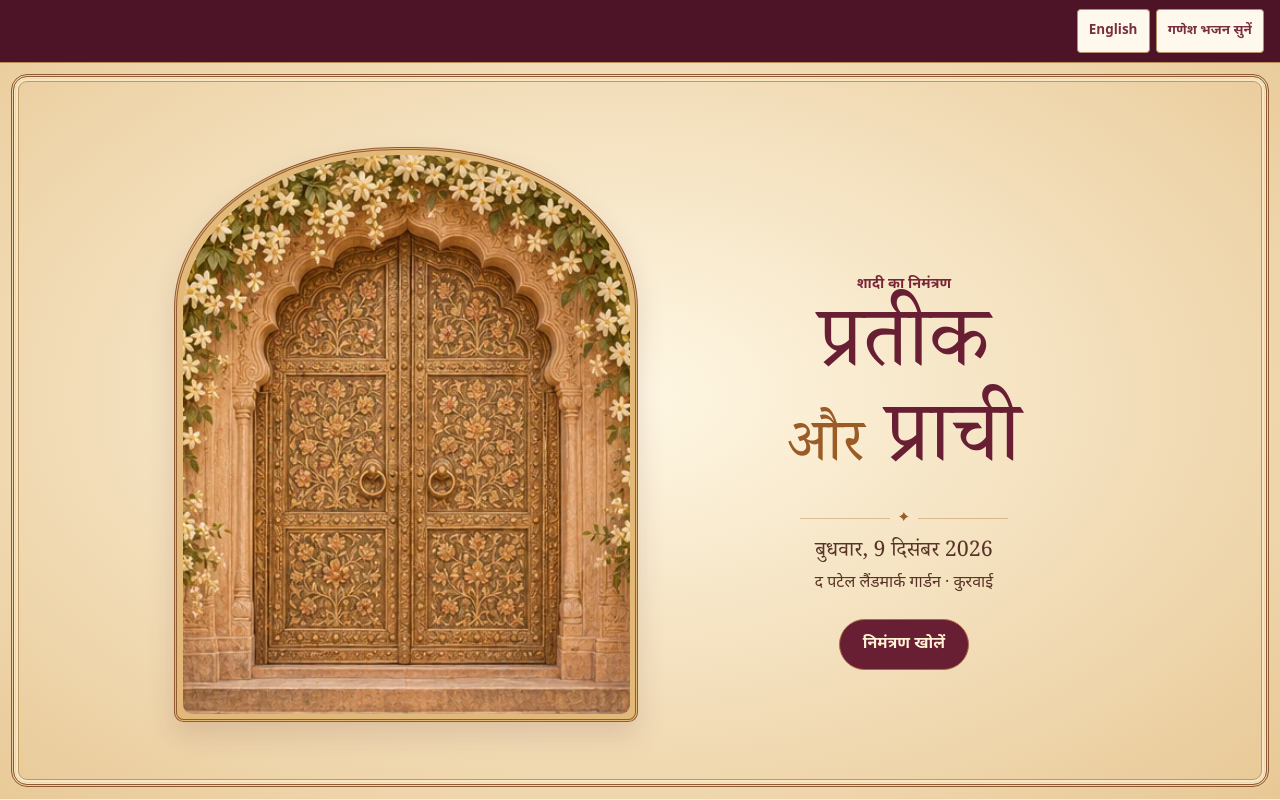
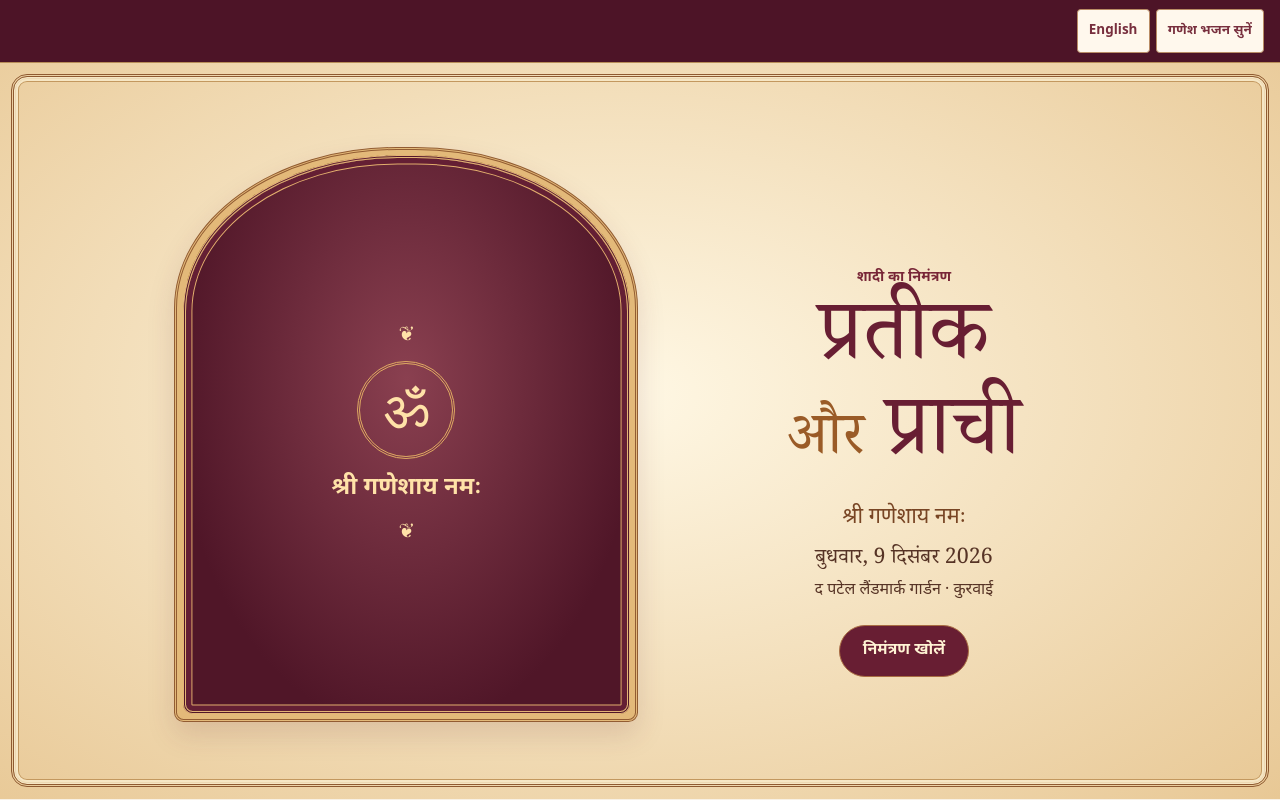
Before and after one commit to prateek-prachi-vivah/prateek-prachi-vivah.github.io, a plain HTML site: page prateek-prachi-vivah/index.html in a window 1280 px wide. Drawn offline with Linux system fonts and the light colour scheme.

Commit message:
Open a folded wedding invitation with a Ganesh invocation

```diff
--- a/prateek-prachi-vivah/index.html
+++ b/prateek-prachi-vivah/index.html
@@ -27,8 +27,8 @@
 
 <link rel="stylesheet" href="/styles.css">
 <link rel="stylesheet" href="/rajputana/theme.css">
-<link rel="stylesheet" href="/shubh-vivah/theme.css?v=31">
-<script type="module" src="/shubh-vivah/invite.js?v=31"></script>
+<link rel="stylesheet" href="/shubh-vivah/theme.css?v=32">
+<script type="module" src="/shubh-vivah/invite.js?v=32"></script>
 </head>
 <body>
 <nav class="invite-tools" aria-label="निमंत्रण की भाषा">
@@ -41,15 +41,24 @@
   <div class="cover-content">
     <figure class="opening-arch" aria-hidden="true">
       <img src="/shubh-vivah/photos/haveli-entrance.webp" alt="" width="768" height="512" fetchpriority="high" decoding="async">
+      <div class="invitation-leaf">
+        <div class="leaf-front" lang="sa">
+          <span class="leaf-ornament">❦</span>
+          <span class="leaf-seal">ॐ</span>
+          <strong>श्री गणेशाय नमः</strong>
+          <span class="leaf-ornament">❦</span>
+        </div>
+        <div class="leaf-back"></div>
+      </div>
     </figure>
     <div class="cover-copy">
       <p class="cover-kicker">शादी का निमंत्रण</p>
       <h2><span class="groom-name">प्रतीक</span> <i>और</i> <span class="bride-name">प्राची</span></h2>
-      <div class="cover-rule" aria-hidden="true">✦</div>
+      <p id="cover-invocation" class="cover-invocation" lang="sa">श्री गणेशाय नमः</p>
       <time datetime="2026-12-09">बुधवार, 9 दिसंबर 2026</time>
       <p class="cover-place">द पटेल लैंडमार्क गार्डन · कुरवाई</p>
     </div>
-    <button type="button" class="opening-button" id="cover-hint" aria-controls="welcome">निमंत्रण खोलें</button>
+    <button type="button" class="opening-button" id="cover-hint" aria-controls="welcome" aria-describedby="cover-invocation">निमंत्रण खोलें</button>
   </div>
 </header>
 <main>
--- a/shubh-vivah/invite.js
+++ b/shubh-vivah/invite.js
@@ -118,7 +118,7 @@ function openCover({ animate = true, focus = true } = {}) {
   if (animate && !motion.matches) {
     opening = true;
     root.classList.add('cover-opening');
-    setTimeout(finish, 640);
+    setTimeout(finish, 980);
   } else {
     finish();
   }
--- a/shubh-vivah/theme.css
+++ b/shubh-vivah/theme.css
@@ -580,27 +580,57 @@ footer { background: #4d1427; }
   background: #e3b979;
   box-shadow: 0 .8rem 1.7rem #672b3026;
 }
-.opening-arch::after {
-  content: "";
+.opening-arch { perspective: 70rem; }
+.cover-invocation {
+  color: #784524;
+  margin: .65rem 0;
+  font-size: clamp(.95rem, 3vw, 1.35rem);
+}
+.invitation-leaf {
   position: absolute;
   inset: .35rem;
   border-radius: inherit;
-  background:
-    repeating-linear-gradient(45deg, transparent 0 17px, #d8a454 17px 18px),
-    repeating-linear-gradient(-45deg, transparent 0 17px, #d8a454 17px 18px);
-  opacity: 0;
+  transform-origin: top center;
+  transform-style: preserve-3d;
   pointer-events: none;
+}
+.leaf-front, .leaf-back {
+  position: absolute;
+  inset: 0;
+  border-radius: inherit;
+  border: 3px double #e4b476;
+  backface-visibility: hidden;
+}
+.leaf-front {
+  display: grid;
+  align-content: center;
+  justify-items: center;
+  gap: clamp(.15rem, 1.25vw, .65rem);
+  background: radial-gradient(ellipse at 50% 40%, #8a4050, #501628 75%);
+  color: #ffe2a8;
+  box-shadow: inset 0 0 0 .34rem #641f34, inset 0 0 0 .4rem #e2ae6d;
+}
+.leaf-front strong { font-size: clamp(.92rem, 3vw, 1.5rem); }
+.leaf-seal {
+  display: grid;
+  place-items: center;
+  width: 1.8em;
+  aspect-ratio: 1;
+  border: 3px double #e0ab63;
+  border-radius: 50%;
+  font: 400 clamp(1.8rem, 5vw, 3.4rem)/1 serif;
+}
+.leaf-ornament { font-size: clamp(.75rem, 2vw, 1.2rem); }
+.leaf-back {
+  transform: rotateX(180deg);
+  background: repeating-linear-gradient(45deg,#f6e2ba 0 10px,#eed4a5 10px 11px);
 }
 .opening-button { background: #681e33; border-color: #a96c42; color: #fff3d4; }
 .opening-button:focus-visible { outline-color: #681e33; }
-.cover-opening .cover { animation: invitation-paper-reveal .64s ease-in-out both; }
-.cover-opening .opening-arch::after { animation: invitation-lattice .52s ease-out both; }
-@keyframes invitation-lattice {
-  0% { opacity: 0; }
-  30% { opacity: .61; }
-  100% { opacity: 0; }
-}
-@keyframes invitation-paper-reveal { 55% { opacity: 1; } to { opacity: 0; } }
+.cover-opening .cover { animation: invitation-paper-reveal .98s ease-in-out both; }
+.cover-opening .invitation-leaf { animation: unfold-invitation .82s cubic-bezier(.2,.64,.21,1) both; }
+@keyframes unfold-invitation { to { transform: rotateX(110deg); } }
+@keyframes invitation-paper-reveal { 72% { opacity: 1; } to { opacity: 0; } }
 .welcome-art figcaption {
   position: absolute;
   inset: 27% 16% auto;
@@ -618,5 +648,5 @@ footer { background: #4d1427; }
 .welcome-art figcaption time { font-size: clamp(.73rem, 2.2vw, 1rem); }
 .haveli-ornament { color: #986b38; font-size: 1.15rem; }
 @media (prefers-reduced-motion: reduce) {
-  .cover-opening .cover, .cover-opening .opening-arch::after { animation: none; }
+  .cover-opening .cover, .cover-opening .invitation-leaf { animation: none; }
 }
```
Also changed, not shown: prateek-prachi-vivah/english/index.html (+13 -4 lines).
